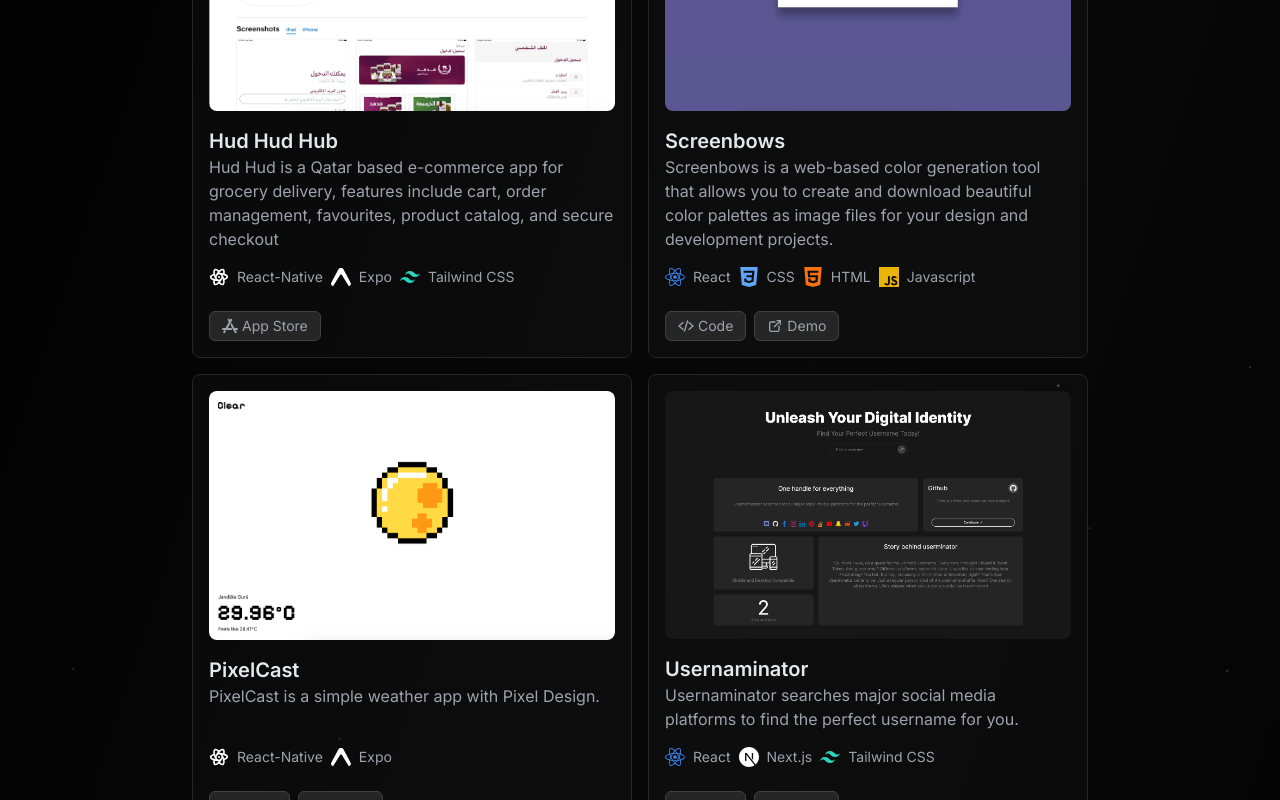
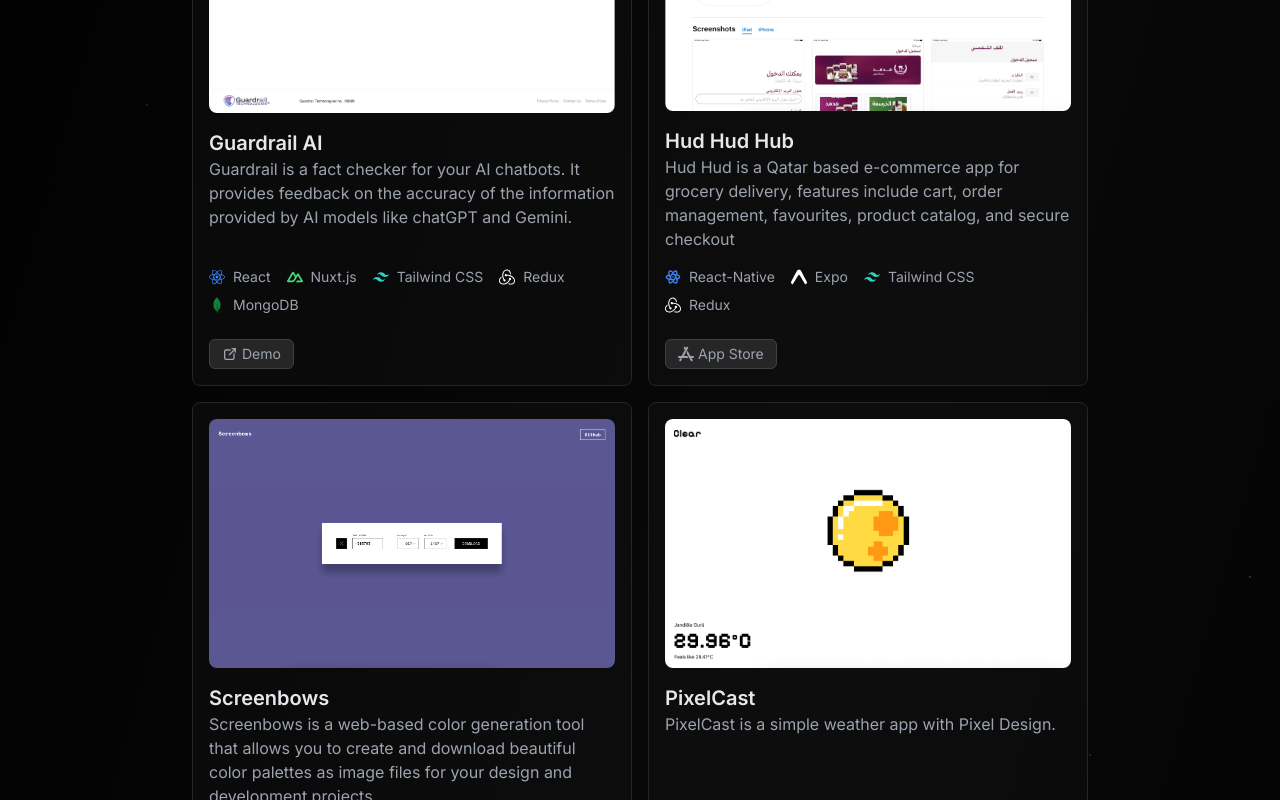
Before and after one commit to manancodes/Portfolio, a Next.js app: page / in a window 1280 px wide. Shown: the part 1080-1880 px from the top of the page. Built offline with nearby package versions, Linux system fonts and the light colour scheme.

Commit message:
Added another project

```diff
--- a/src/components/Projects.tsx
+++ b/src/components/Projects.tsx
@@ -12,9 +12,11 @@
   SiTailwindcss,
   SiExpo,
   SiAppstore,
+  SiRedux,
+  SiMongodb,
+  SiNuxtdotjs,
 } from "react-icons/si";
 import { TbBrandReactNative, TbExternalLink } from "react-icons/tb";
-import { FaApple, FaGooglePlay } from "react-icons/fa";
 import { IoCodeSlash, IoLogoGooglePlaystore } from "react-icons/io5";
 
 type Project = {
@@ -29,10 +31,24 @@
 const ProjectsData: Project[] = [
   {
     id: 1,
+    projectName: "Guardrail AI",
+    description:
+      "Guardrail is a fact checker for your AI chatbots. It provides feedback on the accuracy of the information provided by AI models like chatGPT and Gemini.",
+    technologies: ["React", "Nuxt.js", "Tailwind CSS", "Redux", "MongoDB"],
+    imageSrc: "/Guardrail.png",
+    links: [
+      {
+        label: "Demo",
+        url: "https://app.azdev.guardrail.tech",
+      },
+    ],
+  },
+  {
+    id: 2,
     projectName: "Hud Hud Hub",
     description:
       "Hud Hud is a Qatar based e-commerce app for grocery delivery, features include cart, order management, favourites, product catalog, and secure checkout",
-    technologies: ["React-Native", "Expo", "Tailwind CSS"],
+    technologies: ["React-Native", "Expo", "Tailwind CSS", "Redux"],
     imageSrc: "/HudHudApp.png",
     links: [
       {
@@ -42,7 +58,7 @@
     ],
   },
   {
-    id: 2,
+    id: 3,
     projectName: "Screenbows",
     description:
       "Screenbows is a web-based color generation tool that allows you to create and download beautiful color palettes as image files for your design and development projects.",
@@ -54,7 +70,7 @@
     ],
   },
   {
-    id: 3,
+    id: 4,
     projectName: "PixelCast",
     description: "PixelCast is a simple weather app with Pixel Design.",
     technologies: ["React-Native", "Expo"],
@@ -65,7 +81,7 @@
     ],
   },
   {
-    id: 4,
+    id: 5,
     projectName: "Usernaminator",
     description:
       "Usernaminator searches major social media platforms to find the perfect username for you.",
@@ -77,7 +93,7 @@
     ],
   },
   {
-    id: 5,
+    id: 6,
     projectName: "Wellpaper",
     description:
       "Awesome outfits for your phone. A wallpaper app with Search, Sort, Filters, and Quick-Filters.",
@@ -86,15 +102,10 @@
     links: [
       { label: "Code", url: "https://github.com/manancodes/Wellpaper" },
       { label: "Demo", url: "https://wellpaper.vercel.app/" },
-      // { label: "App Store", url: "https://appstore.com/wellpaper" },
-      // {
-      //   label: "Play Store",
-      //   url: "https://play.google.com/store/apps/wellpaper",
-      // },
     ],
   },
   {
-    id: 6,
+    id: 7,
     projectName: "Ministry of Talent",
     description:
       "A proof-of-concept SaaS platform to empower job seekers with AI-driven, customized resumes via MOT-Profile, helping craft professional resumes to impress employers.",
@@ -111,14 +122,17 @@
 ];
 
 const techIcons: { [key: string]: React.ReactNode } = {
-  React: <SiReact size={20} className="text-blue-500" />,
-  CSS: <SiCss3 size={20} className="text-blue-400" />,
-  HTML: <SiHtml5 size={20} className="text-orange-500" />,
-  Javascript: <SiJavascript size={20} className="text-yellow-500" />,
-  "Next.js": <SiNextdotjs size={20} className="text-white" />,
-  "Tailwind CSS": <SiTailwindcss size={20} className="text-teal-400" />,
-  "React-Native": <TbBrandReactNative size={20} className="text-white" />,
-  Expo: <SiExpo size={20} className="text-white" />,
+  React: <SiReact className="text-blue-500" />,
+  CSS: <SiCss3 className="text-blue-400" />,
+  HTML: <SiHtml5 className="text-orange-500" />,
+  Javascript: <SiJavascript className="text-yellow-500" />,
+  "Next.js": <SiNextdotjs className="text-white" />,
+  "Tailwind CSS": <SiTailwindcss className="text-teal-400" />,
+  "React-Native": <TbBrandReactNative className="text-blue-500" />,
+  Expo: <SiExpo className="text-white" />,
+  Redux: <SiRedux className="text-white" />,
+  MongoDB: <SiMongodb className="text-green-700" />,
+  "Nuxt.js": <SiNuxtdotjs className="text-green-400" />,
 };
 
 const linkIcons: { [key: string]: React.ReactNode } = {
@@ -169,11 +183,11 @@
                       {technologies.map((tech: string, index: number) => (
                         <div
                           key={index}
-                          className="flex items-center mr-2 mb-2"
+                          className="flex items-center mr-4 mb-2"
                         >
                           {techIcons[tech] ? (
                             <>
-                              {techIcons[tech]}
+                              <span className="h-4 w-4">{techIcons[tech]}</span>
                               <span className="ml-2 text-sm text-gray-400">
                                 {tech}
                               </span>
```
Also changed, not shown: public/Guardrail.png (added).
